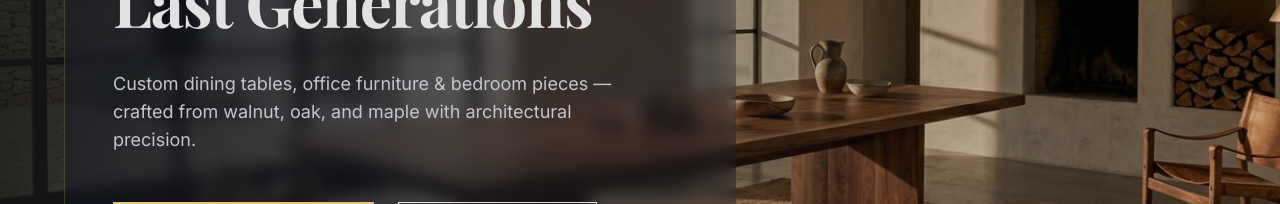
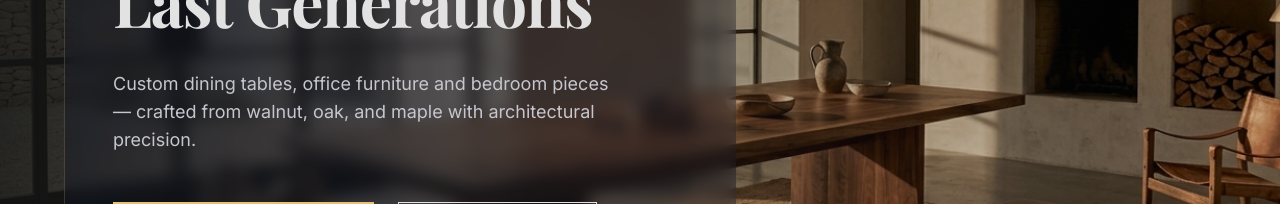
Before and after one commit to cevahir72/volanetti, a Next.js app: page /wood-works in a window 1280 px wide. Shown: the part 344-548 px from the top of the page. Built offline with nearby package versions, Linux system fonts and the light colour scheme; a web font is replaced by a local one.

Commit message:
p tag changed

```diff
--- a/app/wood-works/page.tsx
+++ b/app/wood-works/page.tsx
@@ -46,7 +46,7 @@ export default function WoodWorksPage() {
                 Furniture Built to Last Generations
               </h1>
               <p className="font-body-lg text-on-surface-variant mb-12 max-w-lg leading-relaxed">
-                Custom dining tables, office furniture & bedroom pieces — crafted from walnut, oak, and maple with architectural precision.
+                Custom dining tables, office furniture and bedroom pieces — crafted from walnut, oak, and maple with architectural precision.
               </p>
               <div className="flex flex-col sm:flex-row gap-6">
                 <motion.div whileHover={{ scale: 1.05 }} whileTap={{ scale: 0.95 }} className="flex-1 sm:flex-initial">
```
